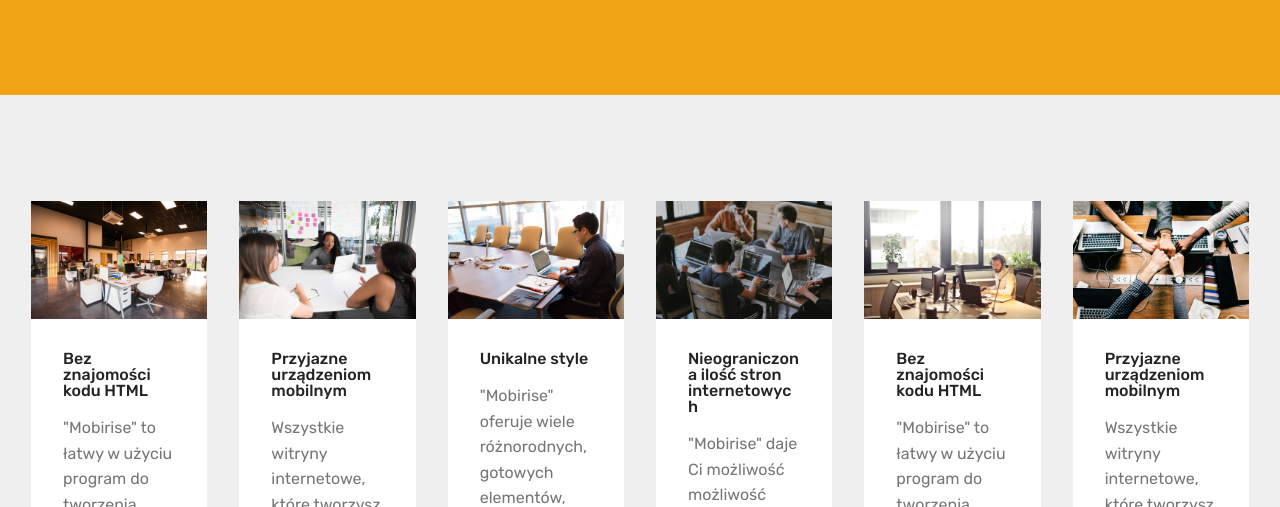
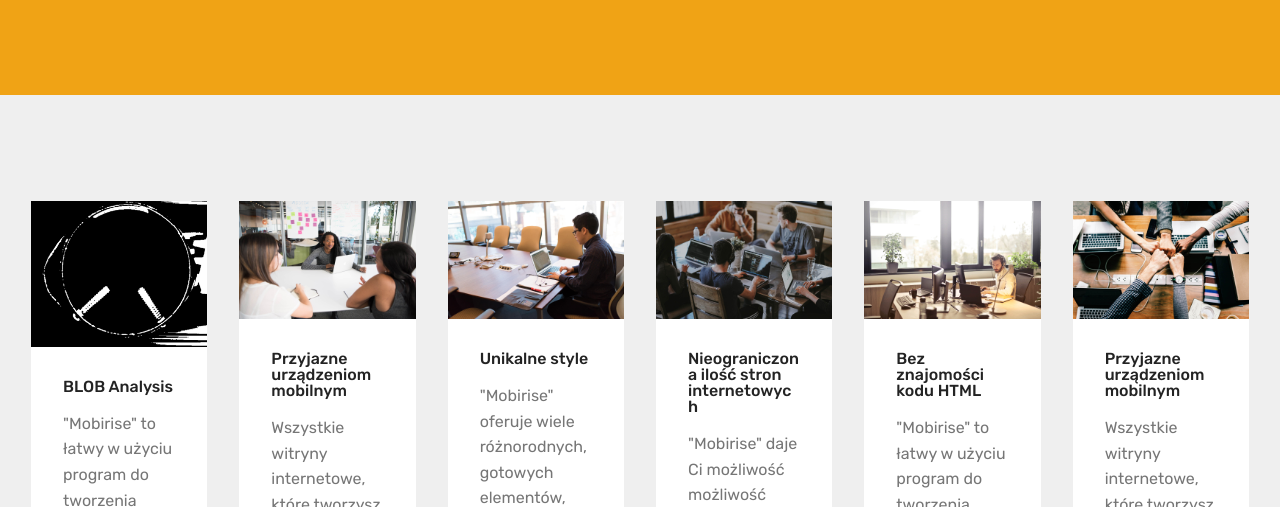
Before and after one commit to wojciechroczon/WebSiteTest, a plain HTML site: page index.html in a window 1280 px wide. Shown: the part 293-800 px from the top of the page. Drawn offline with Linux system fonts and the light colour scheme.

```diff
--- /dev/null
+++ b/assets/images/hashes.json
@@ -0,0 +1 @@
+{"/bPXt6EFN8tBkdieSlua3A==":"1-342x282.png"}
--- a/index.html
+++ b/index.html
@@ -39,7 +39,7 @@
     </div>
 </section>
 
-<section class="engine"><a href="https://mobirise.info/b">how to create a website for free</a></section><section class="features17 cid-rvUGOA0PSq" id="features17-7">
+<section class="engine"><a href="https://mobirise.info/z">best html templates</a></section><section class="features17 cid-rvUGOA0PSq" id="features17-7">
 
 
 
@@ -49,12 +49,10 @@
             <div class="card p-3 col-12 col-md-6 col-lg-2">
                 <div class="card-wrapper">
                     <div class="card-img">
-                        <img src="assets/images/background1.jpg" alt="Mobirise">
+                        <img src="assets/images/1-342x282.png" alt="Mobirise" title="">
                     </div>
                     <div class="card-box">
-                        <h4 class="card-title pb-3 mbr-fonts-style display-7">
-                            Bez znajomości kodu HTML
-                        </h4>
+                        <h4 class="card-title pb-3 mbr-fonts-style display-7">BLOB Analysis</h4>
                         <p class="mbr-text mbr-fonts-style display-7">
                             "Mobirise" to łatwy w użyciu program do tworzenia stron internetowych - po prostu przeciągnij i upuść elementy witryny na swoją stronę, dodaj multimedia i nadaj własny styl, aby wyglądała zgodnie z Twoimi wyobrażeniami.
                         </p>
```
Also changed, not shown: assets/images/1-342x282.png (added), 1 other file.
